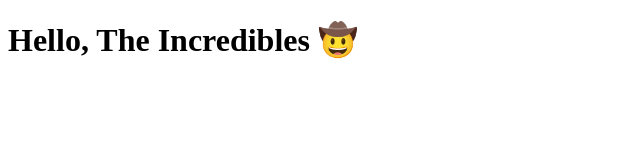
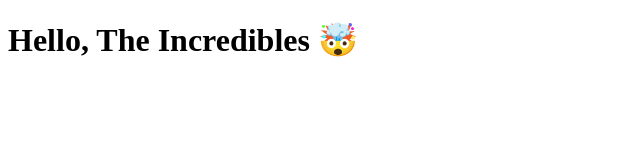
Before and after one commit to FEC-Incredibles/The-Mode-Collection-Client, a React (Create React App) app in the folder fec-incredibles/client/: page / in a window 1280 px wide. Shown: the top 160 px of the page, without its empty margins (0-640 px from the left). Built offline with nearby package versions, Linux system fonts and the light colour scheme; the HTML template or start-up script is replaced by a standard one.

Commit message:
test change the emoji

```diff
--- a/fec-incredibles/client/src/App.jsx
+++ b/fec-incredibles/client/src/App.jsx
@@ -6,7 +6,7 @@ const App = () => {
 
   return (
     <div>
-     <h1>Hello, The Incredibles 🤠 </h1>
+     <h1>Hello, The Incredibles 🤯</h1>
     </div>
   )
 }
```
